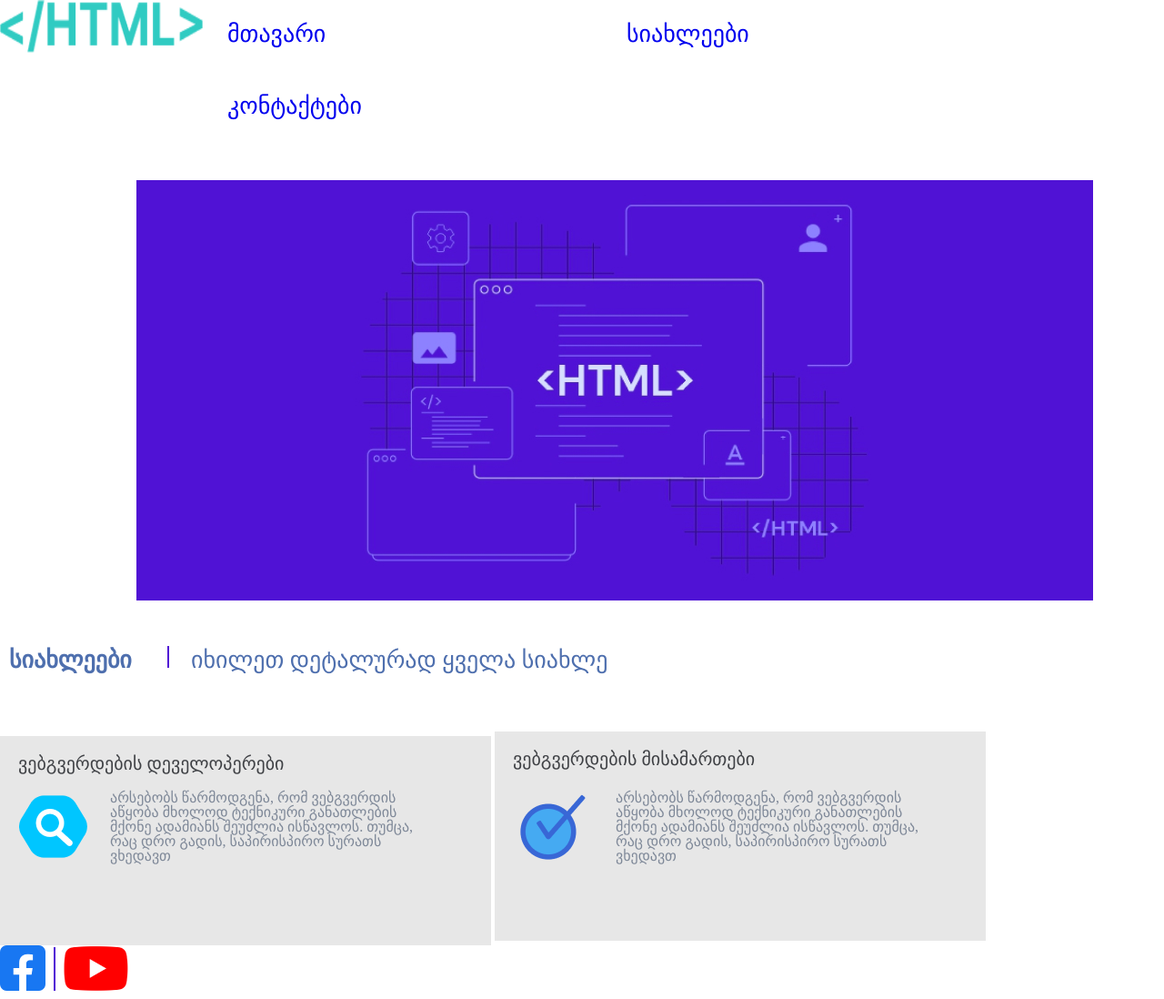
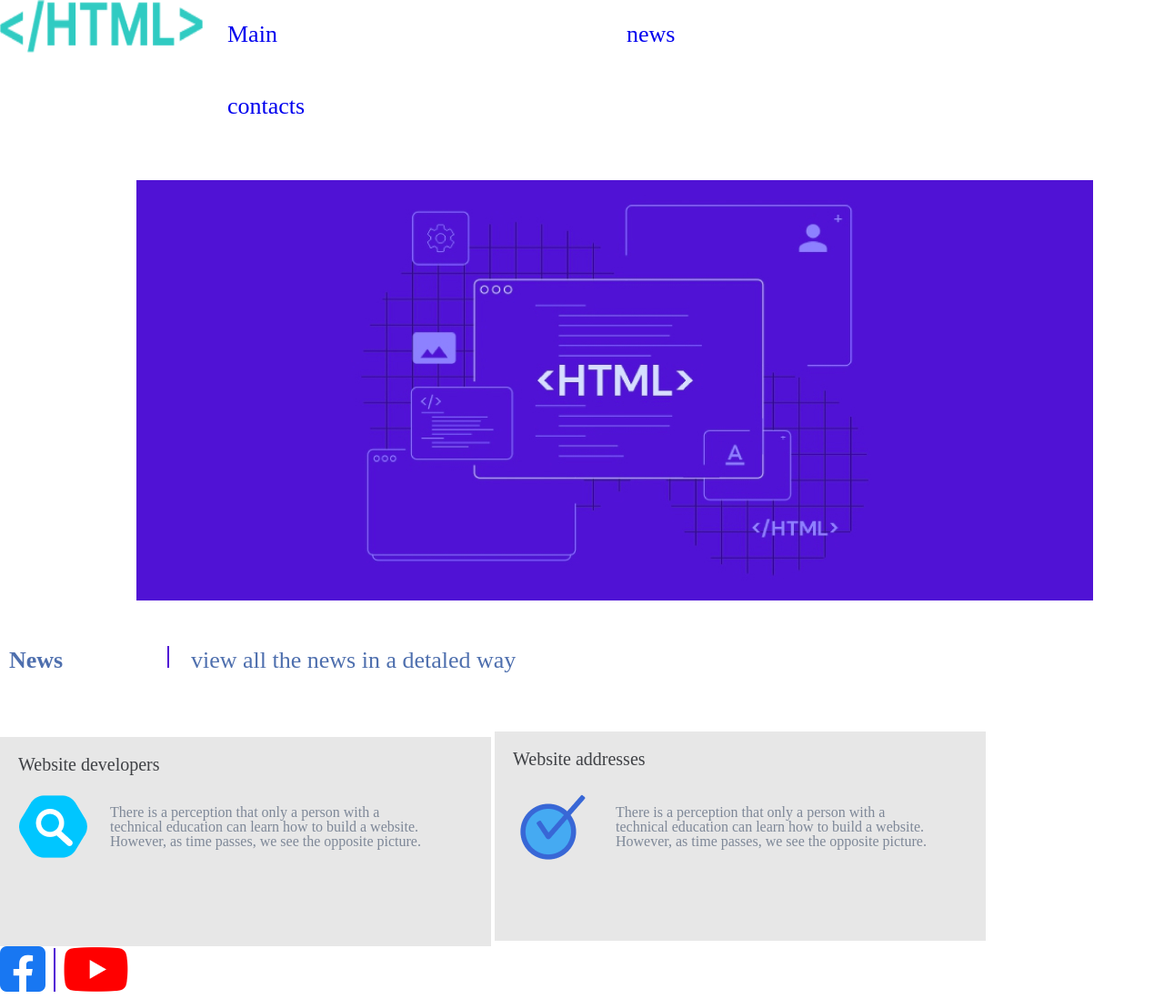
Before and after one commit to ananikolomidze/lecture5, a plain HTML site: page pages/news.html in a window 1280 px wide. Shown: the top 1098 px of the page at 91% size. Drawn offline with Linux system fonts and the light colour scheme.

Commit message:
lecture5

```diff
--- a/css/styles.css
+++ b/css/styles.css
@@ -1,4 +1,4 @@
-
+@import url('https://fonts.googleapis.com/css2?family=Montserrat:ital,wght@0,100..900;1,100..900&family=Roboto&display=swap');
 
 .logo,.header-item{
 display: inline-block;
@@ -42,7 +42,13 @@ color: #30CBC2;
 	width:115px ;
 	height: 34px;
 	padding: 25px 70px 20px 250px;
-	font-size: 26px;
+	font-size: 26px;.
+
+  font-family: "Roboto", sans-serif;
+  font-weight: 400;
+  font-style: normal;
+}
+
 
 }
 
--- a/pages/news.html
+++ b/pages/news.html
@@ -10,9 +10,9 @@
       <img class="logo" src="../images/HTML_.png">
       <nav>
        <ul>
-         <li class="header-item"> <a href="../index.html"> მთავარი </a></li>
-         <li class="header-item main-color"><a href="../pages/news.html">სიახლეები</a></li>
-         <li class="header-item"> <a href="../pages/contacts.html">კონტაქტები<a></li>
+         <li class="header-item"> <a href="../index.html"> Main </a></li>
+         <li class="header-item main-color"><a href="../pages/news.html">news</a></li>
+         <li class="header-item"> <a href="../pages/contacts.html">contacts<a></li>
     </header>
 
     <main class="photo">
@@ -20,21 +20,21 @@
     </main>
 
     <section>
-     <p class="siaxleebi1"> სიახლეები</p>
+     <p class="siaxleebi1">News</p>
       <span class="foto"><img src="../images/line 6.png"></span>
-      <p class="siaxleebi">იხილეთ დეტალურად ყველა სიახლე</p>
+      <p class="siaxleebi">view all the news in a detaled way</p>
     </section>
 
     <div class="container">
-    <h3>ვებგვერდების დეველოპერები</h3>
+    <h3>Website developers</h3>
     <img src="../images/image 2.png">
-    <p>არსებობს წარმოდგენა, რომ ვებგვერდის აწყობა მხოლოდ ტექნიკური განათლების მქონე ადამიანს შეუძლია ისწავლოს. თუმცა, რაც დრო გადის, საპირისპირო სურათს ვხედავთ</p>
+    <p>There is a perception that only a person with a technical education can learn how to build a website. However, as time passes, we see the opposite picture.</p>
   </div>
 
   <div class="container">
-    <h3>ვებგვერდების მისამართები</h3>
+    <h3>Website addresses</h3>
     <img src="../images/image 1.png">
-    <p>არსებობს წარმოდგენა, რომ ვებგვერდის აწყობა მხოლოდ ტექნიკური განათლების მქონე ადამიანს შეუძლია ისწავლოს. თუმცა, რაც დრო გადის, საპირისპირო სურათს ვხედავთ</p>
+    <p>There is a perception that only a person with a technical education can learn how to build a website. However, as time passes, we see the opposite picture.</p>
   </div>
     <section>
       <footer>
```
Also changed, not shown: index.html (+4 -3 lines).
